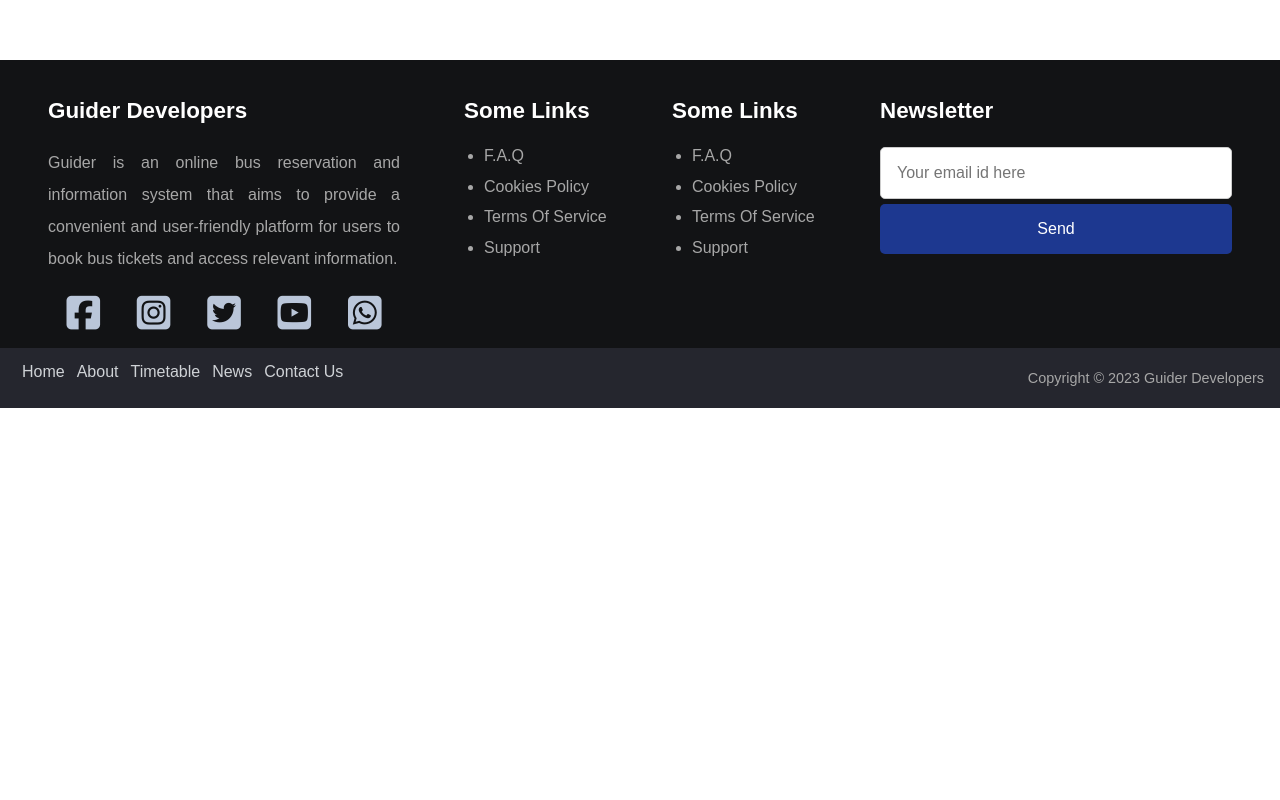
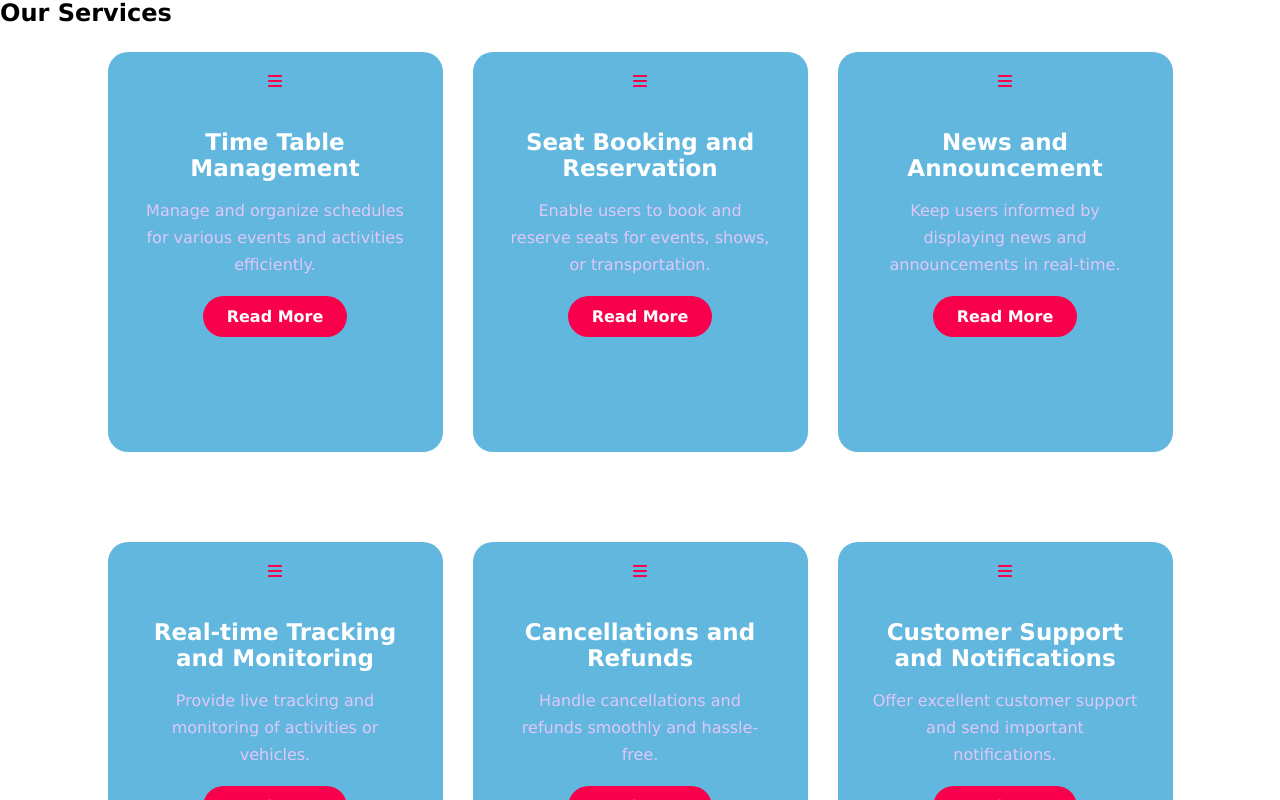
Before and after one commit to Guider-Bus-Reservation-System/Frontend, a React (Create React App) app: page / in a window 1280 px wide. Shown: the part 700-1500 px from the top of the page. Before the commit the page ends 1108 px from the top, so only its background shows below. Built offline with nearby package versions, Linux system fonts and the light colour scheme.

Commit message:
Our Services Page Created
component/ourServices/ created
pages/allservices created

```diff
--- /dev/null
+++ b/src/components/ourServices/Services.css
@@ -0,0 +1,47 @@
+
+.card{
+    height: 400px;
+    width: 335px;
+    padding: 20px 35px;
+    background:#62b7df ;
+    border-radius: 20px;
+    margin: 15px;
+    position: relative;
+    overflow: hidden;
+    text-align: center;
+}
+
+.card i{
+    font-size:50px ;
+    display: block;
+    text-align: center;
+    margin: 15px 0px;
+    color: #f9004d;
+}
+h5{
+    color: white;
+    font-size: 23px;
+    margin-bottom: 15px;
+}
+.pra p{
+    color:#fcfc ;
+    font-size: 16px;
+    line-height: 27px;
+    margin-bottom:25px ;
+}
+
+.card .button{
+    background-color:#f9004d ;
+    color: white;
+    text-decoration: none;
+    border: 2px solid transparent;
+    font-weight: bold;
+    padding: 9px 22px;
+    border-radius: 30px;
+    transition: .4s;
+}
+.card .button:hover{
+    background-color: transparent;
+    border-color: #f9004d;
+    cursor: pointer;
+}
--- /dev/null
+++ b/src/components/ourServices/Services.jsx
@@ -0,0 +1,21 @@
+import React from 'react';
+import { FontAwesomeIcon } from '@fortawesome/react-fontawesome';
+import { faBars, faUser, faBell } from '@fortawesome/free-solid-svg-icons';
+import './Services.css';
+
+const ServicesExperiences = ({ title, description }) => {
+  return (
+    <div className="card">
+      <FontAwesomeIcon icon={faBars} style={{ color: '#f9004d' }} />
+      <h5>{title}</h5>
+      <div className="pra">
+        <p>{description}</p>
+        <p style={{ textAlign: 'center' }}>
+          <a className="button" href="#">Read More</a>
+        </p>
+      </div>
+    </div>
+  );
+};
+
+export default ServicesExperiences;
--- a/src/components/timetable/addBus.jsx
+++ b/src/components/timetable/addBus.jsx
@@ -1,5 +1,4 @@
 import React from "react";
-
 import "./styles/addBus.css";
 
 const AddBus = (props) => {
@@ -39,6 +38,7 @@ const AddBus = (props) => {
 							name="arrival-time-1"
 						/>
 					</div>
+
 					<div className="add-bus-time-group">
 						<label htmlFor="departure-time">Departure Time</label>
 						<input
--- a/src/index.css
+++ b/src/index.css
@@ -11,3 +11,23 @@ code {
 	font-family: source-code-pro, Menlo, Monaco, Consolas, "Courier New",
 		monospace;
 }
+.box{
+    display: flex;
+    justify-content: center;
+    align-items: center;
+    min-height: 350px;
+	min-height: 300px;
+}
+
+.box2{
+    display: flex;
+    justify-content: center;
+    align-items: center;
+    min-height: 200px;
+}
+.box2{
+    display: flex;
+    justify-content: center;
+    align-items:center ;
+    min-height:550px; ;
+}
--- /dev/null
+++ b/src/pages/allservices.jsx
@@ -0,0 +1,54 @@
+import React from 'react';
+import ServicesExperiences from '../components/ourServices/Services';
+
+
+const Allservices = () => {
+  return (
+    <div>
+      <div className="blankback" id="experiences">
+        <div className="arrow">
+          <a href="index.html">
+            <i className="fa-solid fa-arrow-left" id="leftarrow" style={{ color: 'white', width: '100px' }}></i>
+          </a>
+        </div>
+        <div className="title">
+          <h2>Our Services</h2>
+        </div>
+        <div className="box">
+          <ServicesExperiences
+            title="Time Table Management"
+            description="Manage and organize schedules for various events and activities efficiently."
+          />
+
+          <ServicesExperiences
+            title="Seat Booking and Reservation"
+            description="Enable users to book and reserve seats for events, shows, or transportation."
+          />
+
+          <ServicesExperiences
+            title="News and Announcement"
+            description="Keep users informed by displaying news and announcements in real-time."
+          />
+        </div>
+        <div className="box2">
+          <ServicesExperiences
+            title="Real-time Tracking and Monitoring"
+            description="Provide live tracking and monitoring of activities or vehicles."
+          />
+
+          <ServicesExperiences
+            title="Cancellations and Refunds"
+            description="Handle cancellations and refunds smoothly and hassle-free."
+          />
+
+          <ServicesExperiences
+            title="Customer Support and Notifications"
+            description="Offer excellent customer support and send important notifications."
+          />
+        </div>
+      </div>
+    </div>
+  );
+};
+
+export default Allservices;
--- a/src/pages/index.jsx
+++ b/src/pages/index.jsx
@@ -7,6 +7,7 @@ import Search from "../components/index/search";
 import Footer from "../components/common/footer";
 import Slideshow from "../components/index/slideshow";
 import "./styles/index.css";
+import Services from "./allservices";
 
 const Index = () => {
 	return (
@@ -42,7 +43,14 @@ const Index = () => {
 					</div>
 				</div>
 
-				<div className="home-body"></div>
+				<div className="home-body">
+
+				<div className="Service Boxes">
+					<div className="services-container">
+						<Services />
+					</div>
+				</div>
+				</div>
 
 				<div className="home-footer">
 					<Footer />
```
